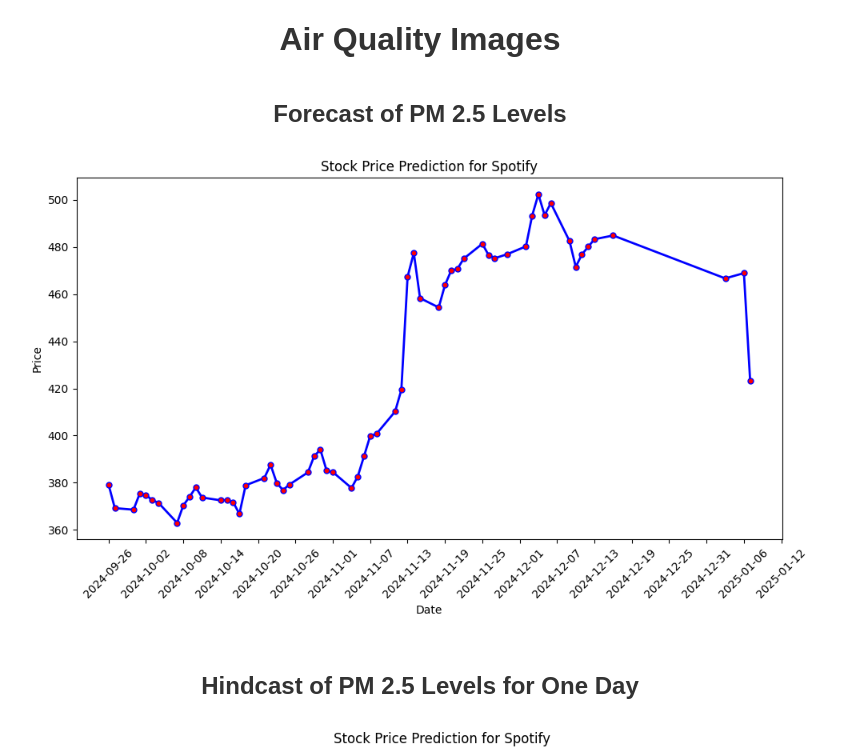
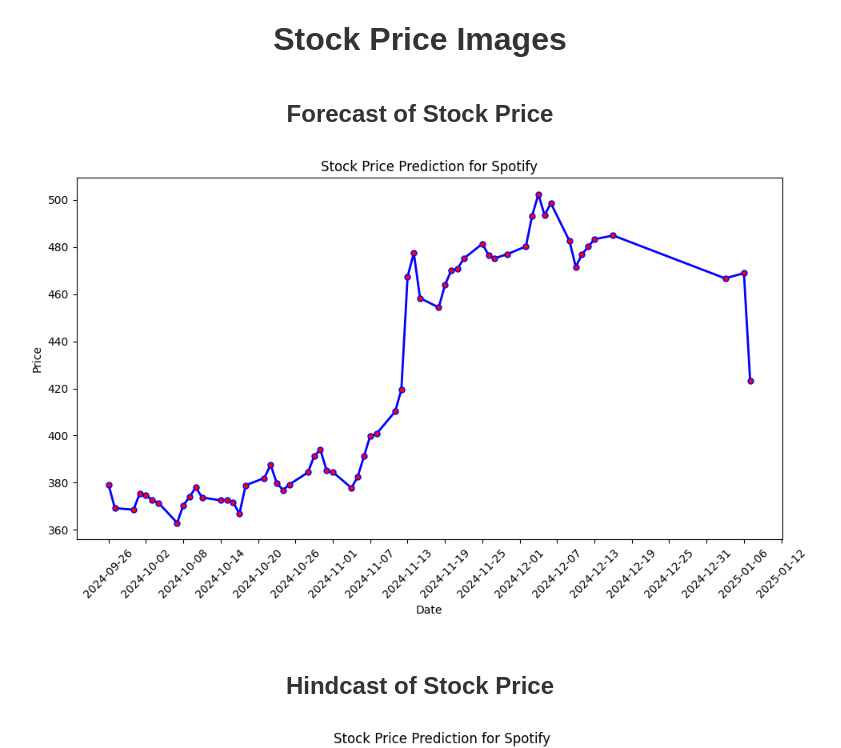
Before and after one commit to TheresaHoesl/StockMarketPrediction, a plain HTML site: page docs/index.html in a window 1280 px wide. Shown: the top 748 px of the page, without its empty margins (220-1061 px from the left). Drawn offline with Linux system fonts and the light colour scheme.

Commit message:
updated index file

```diff
--- a/docs/index.html
+++ b/docs/index.html
@@ -32,15 +32,15 @@
     </style>
 </head>
 <body>
-    <h1>Air Quality Images</h1>
+    <h1>Stock Price Images</h1>
     <div class="image-container">
         <div class="image-section">
-            <h2>Forecast of PM 2.5 Levels</h2>
-            <img src="/img/spot_forecast.png" alt="Spotify Stockprice Forecast">
+            <h2>Forecast of Stock Price</h2>
+            <img src="img/spot_forecast.png" alt="Spotify Stockprice Forecast">
         </div>
         <div class="image-section">
-            <h2>Hindcast of PM 2.5 Levels for One Day</h2>
-            <img src="/img/spot_hindcast.png" alt="Spotify Stockprice Hindcast">
+            <h2>Hindcast of Stock Price</h2>
+            <img src="img/spot_hindcast.png" alt="Spotify Stockprice Hindcast">
         </div>
     </div>
 </body>
```
